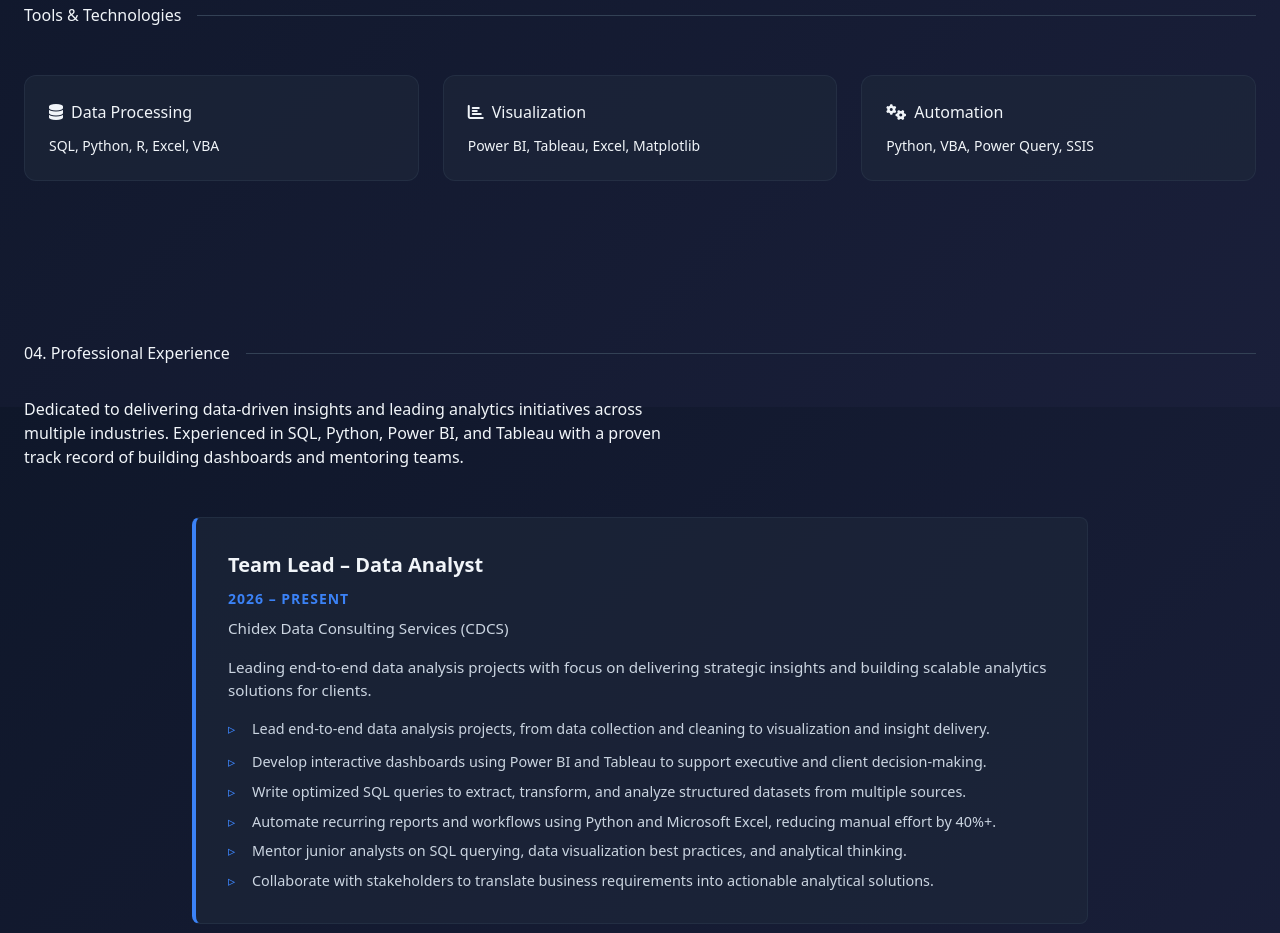
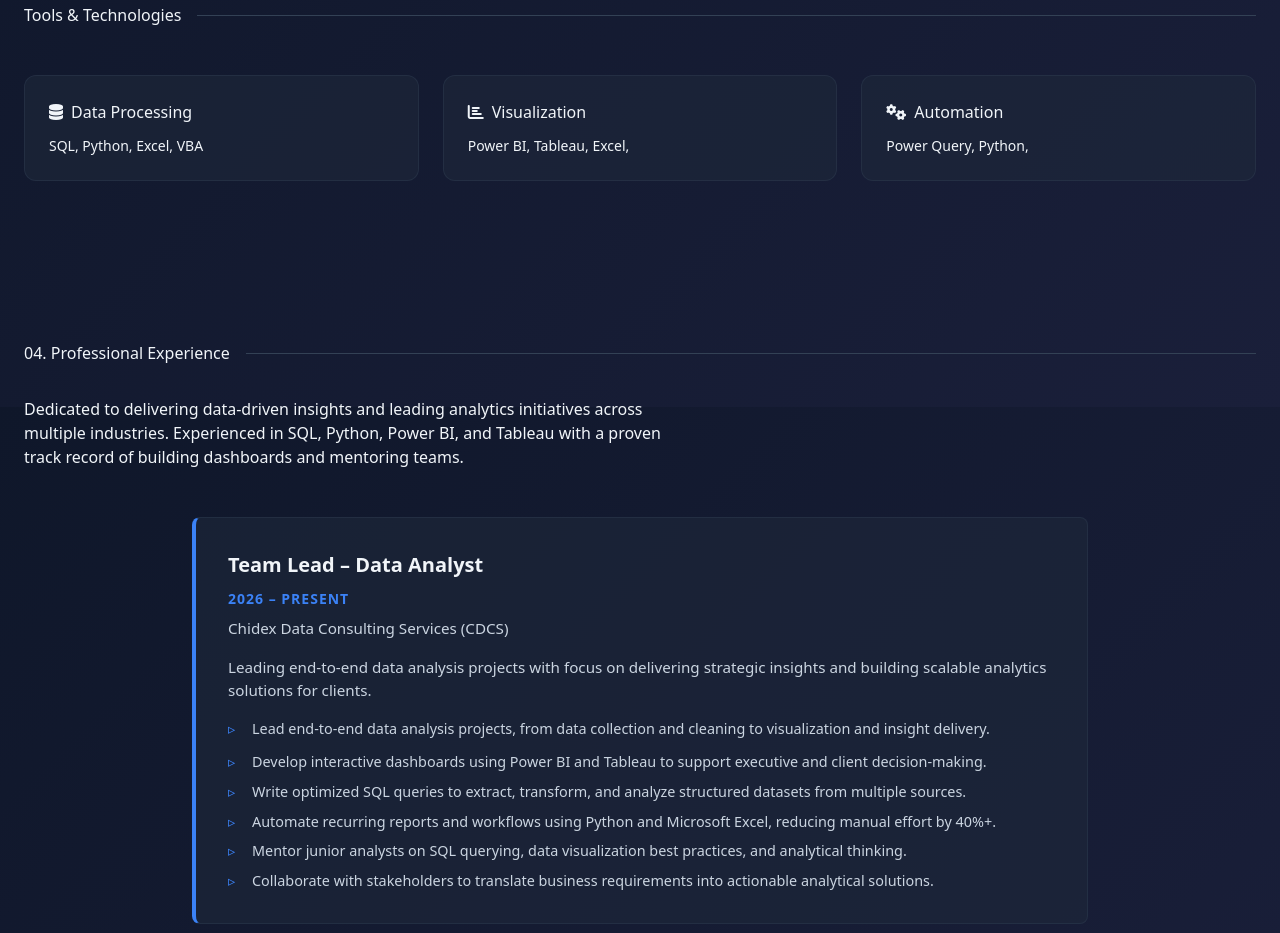
Before and after one commit to pchiderasamuel/Portfolio-website, a plain HTML site: page index.html in a window 1280 px wide. Shown: the part 5993-6926 px from the top of the page. Drawn offline with nearby package versions, Linux system fonts and the light colour scheme; a small style sheet from the web is missing.

Commit message:
Update index.html

```diff
--- a/index.html
+++ b/index.html
@@ -1110,21 +1110,21 @@
             <h3 class="text-text-primary mb-3 flex items-center gap-2">
               <i class="fas fa-database text-accent"></i> Data Processing
             </h3>
-            <p class="text-text-secondary text-sm">SQL, Python, R, Excel, VBA</p>
+            <p class="text-text-secondary text-sm">SQL, Python, Excel, VBA</p>
           </div>
 
           <div class="card">
             <h3 class="text-text-primary mb-3 flex items-center gap-2">
               <i class="fas fa-chart-bar text-accent"></i> Visualization
             </h3>
-            <p class="text-text-secondary text-sm">Power BI, Tableau, Excel, Matplotlib</p>
+            <p class="text-text-secondary text-sm">Power BI, Tableau, Excel,</p>
           </div>
 
           <div class="card">
             <h3 class="text-text-primary mb-3 flex items-center gap-2">
               <i class="fas fa-cogs text-accent"></i> Automation
             </h3>
-            <p class="text-text-secondary text-sm">Python, VBA, Power Query, SSIS</p>
+            <p class="text-text-secondary text-sm">Power Query, Python,</p>
           </div>
         </div>
       </div>
```
